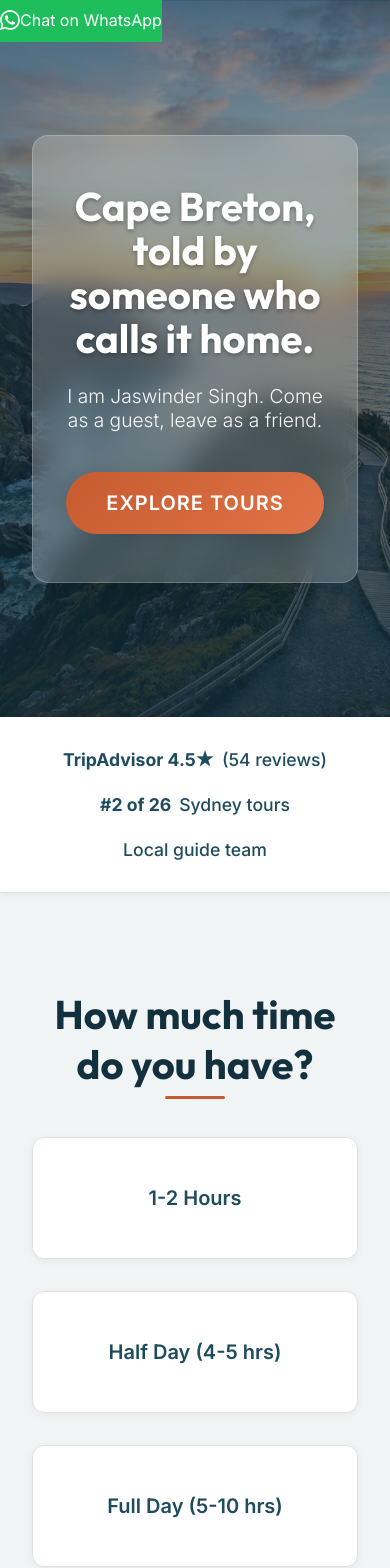
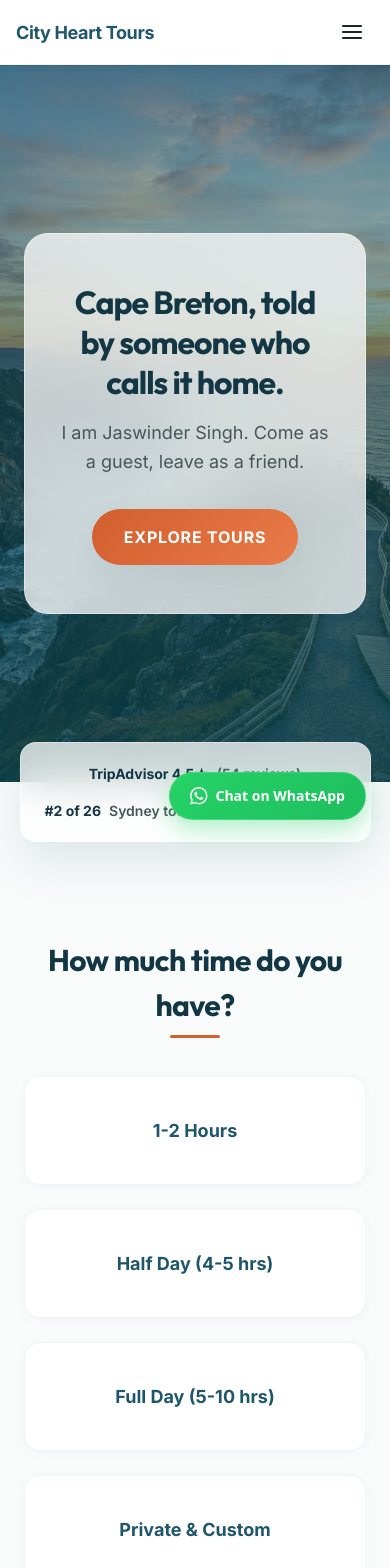
Before and after one commit to Ultron09/CityHeart, a Next.js app: page / in a window 390 px wide. Shown: the top 1568 px of the page. Built offline with nearby package versions, Linux system fonts and the light colour scheme.

Commit message:
feat: initialize project with global design tokens, responsive CSS modules, and landing page layout structure.

```diff
--- a/src/app/globals.css
+++ b/src/app/globals.css
@@ -1,90 +1,94 @@
+@import "../styles/globals.css";
+
 :root {
-  /* Coastal Blues/Greens */
-  --primary: #1F4B5E;
-  --primary-light: #316880;
-  --primary-dark: #12303D;
+  /* Dynamic Palette Overrides (Acadian Coastal Theme) */
+  --color-primary: #1e566b;
+  --color-primary-light: #2c7c9c;
+  --color-primary-dark: #123644;
+  --color-primary-50: #f2f7f9;
+  --color-primary-100: #d6e8ef;
 
-  /* Warm Accents (Amber/Rust) */
-  --accent: #C75B30;
-  --accent-light: #E07448;
-  --accent-dark: #9E4522;
+  --color-accent: #d25f2d;
+  --color-accent-light: #ea7a49;
+  --color-accent-dark: #a24219;
+  --color-accent-50: #fef5f1;
 
-  --background: #FAFAFA;
-  --foreground: #2A2A2A;
+  --color-bg: #f9fbfb;
+  --color-bg-white: #ffffff;
+  --color-bg-muted: #edf2f4;
+  --color-bg-dark: #0f1c21;
 
-  --surface: #FFFFFF;
-  --surface-alt: #F0F4F5;
+  --color-text: #1d2528;
+  --color-text-secondary: #48565b;
+  --color-text-muted: #798b92;
 
-  --border: #E0E0E0;
-  --text-muted: #666666;
+  --color-border: #e2e8eb;
+  --color-border-light: #f0f4f6;
 
-  /* Premium Aesthetics Variables */
-  --shadow-sm: 0 2px 8px rgba(0,0,0,0.05);
-  --shadow-md: 0 4px 16px rgba(0,0,0,0.08);
-  --shadow-lg: 0 12px 32px rgba(0,0,0,0.12);
-  --transition-fast: 0.15s cubic-bezier(0.4, 0, 0.2, 1);
-  --transition-normal: 0.3s cubic-bezier(0.4, 0, 0.2, 1);
-  --glass-bg: rgba(255, 255, 255, 0.85);
-  --glass-border: rgba(255, 255, 255, 0.2);
+  /* Spatial depth shadows */
+  --shadow-sm: 0 2px 8px rgba(30, 86, 107, 0.04);
+  --shadow: 0 4px 16px rgba(30, 86, 107, 0.06);
+  --shadow-md: 0 10px 30px rgba(30, 86, 107, 0.08);
+  --shadow-lg: 0 20px 48px rgba(30, 86, 107, 0.12);
+  --shadow-xl: 0 32px 64px rgba(30, 86, 107, 0.16);
+
+  /* Glassmorphism Variables */
+  --glass-bg: rgba(255, 255, 255, 0.75);
+  --glass-border: rgba(255, 255, 255, 0.4);
+  --glass-shadow: 0 8px 32px rgba(30, 86, 107, 0.06);
+
+  --transition-normal: 0.4s cubic-bezier(0.16, 1, 0.3, 1);
+  --transition-fast: 0.2s cubic-bezier(0.16, 1, 0.3, 1);
 }
 
 @media (prefers-color-scheme: dark) {
   :root {
-    --background: #121212;
-    --foreground: #F0F0F0;
+    --color-bg: #090e11;
+    --color-bg-white: #11181c;
+    --color-bg-muted: #1b262d;
+    --color-text: #f0f4f6;
+    --color-text-secondary: #b2c0c5;
+    --color-text-muted: #798b92;
 
-    --surface: #1E1E1E;
-    --surface-alt: #2C2C2C;
+    --color-border: #233139;
+    --color-border-light: #1b272d;
 
-    --border: #444444;
-    --text-muted: #AAAAAA;
+    --shadow-sm: 0 2px 8px rgba(0, 0, 0, 0.2);
+    --shadow: 0 4px 16px rgba(0, 0, 0, 0.25);
+    --shadow-md: 0 10px 30px rgba(0, 0, 0, 0.3);
+    --shadow-lg: 0 20px 48px rgba(0, 0, 0, 0.4);
+    --shadow-xl: 0 32px 64px rgba(0, 0, 0, 0.5);
 
-    --shadow-sm: 0 2px 8px rgba(0,0,0,0.2);
-    --shadow-md: 0 4px 16px rgba(0,0,0,0.3);
-    --shadow-lg: 0 12px 32px rgba(0,0,0,0.4);
-    --glass-bg: rgba(30, 30, 30, 0.85);
-    --glass-border: rgba(255, 255, 255, 0.1);
+    --glass-bg: rgba(17, 24, 28, 0.75);
+    --glass-border: rgba(255, 255, 255, 0.06);
+    --glass-shadow: 0 8px 32px rgba(0, 0, 0, 0.3);
   }
 }
 
-html {
-  height: 100%;
-}
-
-html,
+/* Base Typographic Enhancements */
 body {
-  max-width: 100vw;
-  overflow-x: hidden;
-}
-
-body {
-  min-height: 100%;
-  display: flex;
-  flex-direction: column;
-  color: var(--foreground);
-  background: var(--background);
-  font-family: var(--font-inter), Arial, Helvetica, sans-serif;
-  -webkit-font-smoothing: antialiased;
-  -moz-osx-font-smoothing: grayscale;
+  font-family: var(--font-inter), var(--font-sans);
+  background-color: var(--color-bg);
+  color: var(--color-text);
+  transition: background-color var(--transition-normal), color var(--transition-normal);
 }
 
 h1, h2, h3, h4, h5, h6 {
-  font-family: var(--font-outfit), Arial, Helvetica, sans-serif;
+  font-family: var(--font-outfit), var(--font-sans);
+  font-weight: 700;
+  letter-spacing: -0.02em;
 }
 
-* {
-  box-sizing: border-box;
-  padding: 0;
-  margin: 0;
+/* Dynamic Entrance Animation Class */
+.animate-entrance {
+  opacity: 0;
+  transform: translateY(20px);
+  animation: floatIn 0.8s var(--transition-normal) forwards;
 }
 
-a {
-  color: inherit;
-  text-decoration: none;
-}
-
-@media (prefers-color-scheme: dark) {
-  html {
-    color-scheme: dark;
+@keyframes floatIn {
+  to {
+    opacity: 1;
+    transform: translateY(0);
   }
 }
--- a/src/app/layout.tsx
+++ b/src/app/layout.tsx
@@ -17,6 +17,7 @@ export const metadata: Metadata = {
   description: "Experience the real Cape Breton with Jaswinder Singh. Offering private and small-group tours of the Cabot Trail, Louisbourg, and more.",
 };
 
+import NavBar from "@/components/NavBar";
 import WhatsAppButton from '@/components/WhatsAppButton';
 
 export default function RootLayout({
@@ -27,6 +28,7 @@ export default function RootLayout({
   return (
     <html lang="en" className={`${outfit.variable} ${inter.variable}`}>
       <body>
+        <NavBar />
         <main>{children}</main>
         <WhatsAppButton variant="floating" />
       </body>
--- a/src/app/page.module.css
+++ b/src/app/page.module.css
@@ -2,112 +2,149 @@
   display: flex;
   flex-direction: column;
   min-height: 100vh;
+  background-color: var(--color-bg);
 }
 
+/* Immersive Hero Section */
 .hero {
+  position: relative;
   height: 85vh;
   min-height: 600px;
-  background-color: var(--primary-dark);
-  background-image: linear-gradient(rgba(18, 48, 61, 0.4), rgba(18, 48, 61, 0.8)), url('/hero-bg.png');
-  background-size: cover;
-  background-position: center;
-  background-attachment: fixed;
   display: flex;
   align-items: center;
   justify-content: center;
   text-align: center;
-  color: white;
-  padding: 2rem;
-  position: relative;
+  color: var(--color-text-inverse);
+  padding: var(--space-6);
+  background-color: var(--color-primary-dark);
+  background-image: linear-gradient(rgba(15, 74, 85, 0.4), rgba(15, 74, 85, 0.8)), url('/hero-bg.png');
+  background-size: cover;
+  background-position: center;
+  background-attachment: fixed;
+  overflow: hidden;
+  perspective: 1000px;
 }
 
+/* Glassmorphic overlay card */
 .heroOverlay {
+  position: relative;
   max-width: 800px;
-  background: var(--glass-border);
-  backdrop-filter: blur(12px);
-  padding: 3rem 2rem;
-  border-radius: 16px;
-  border: 1px solid rgba(255, 255, 255, 0.2);
-  box-shadow: var(--shadow-lg);
-  animation: fadeUp 0.8s var(--transition-normal) forwards;
-  opacity: 0;
-  transform: translateY(20px);
+  background: var(--glass-bg);
+  backdrop-filter: blur(24px);
+  -webkit-backdrop-filter: blur(24px);
+  border: 1px solid var(--glass-border);
+  padding: var(--space-12) var(--space-8);
+  border-radius: var(--radius-2xl);
+  box-shadow: var(--shadow-xl);
+  animation: slideUpFade 1s var(--transition-normal) forwards;
+  color: var(--color-text);
+  transform-style: preserve-3d;
 }
 
-@keyframes fadeUp {
+@keyframes slideUpFade {
+  from {
+    opacity: 0;
+    transform: translateY(40px) translateZ(-50px) rotateX(10deg);
+  }
   to {
     opacity: 1;
-    transform: translateY(0);
+    transform: translateY(0) translateZ(0) rotateX(0deg);
   }
 }
 
 .heroTitle {
-  font-size: clamp(2.5rem, 5vw, 4rem);
-  font-weight: 700;
-  margin-bottom: 1.5rem;
-  line-height: 1.1;
-  text-shadow: 0 2px 4px rgba(0,0,0,0.3);
+  font-size: clamp(2rem, 5vw, 3.5rem);
+  font-weight: var(--font-bold);
+  line-height: var(--leading-tight);
+  margin-bottom: var(--space-4);
+  color: var(--color-primary-dark);
+  letter-spacing: -0.03em;
 }
 
 .heroSubtitle {
-  font-size: clamp(1.2rem, 2.5vw, 1.5rem);
-  margin-bottom: 2.5rem;
-  opacity: 0.95;
-  font-weight: 300;
+  font-size: clamp(1.125rem, 2.5vw, 1.375rem);
+  line-height: var(--leading-relaxed);
+  margin-bottom: var(--space-8);
+  color: var(--color-text-secondary);
+  font-weight: var(--font-normal);
 }
 
 .heroCTA {
-  display: inline-block;
-  background: linear-gradient(135deg, var(--accent) 0%, var(--accent-light) 100%);
-  color: white;
-  padding: 1.2rem 2.5rem;
-  font-size: 1.25rem;
-  font-weight: 600;
-  border-radius: 50px;
+  display: inline-flex;
+  align-items: center;
+  justify-content: center;
+  background: linear-gradient(135deg, var(--color-accent) 0%, var(--color-accent-light) 100%);
+  color: var(--color-text-inverse);
+  padding: var(--space-4) var(--space-8);
+  font-size: var(--text-base);
+  font-weight: var(--font-bold);
+  border-radius: var(--radius-full);
+  box-shadow: var(--shadow-md);
   transition: all var(--transition-fast);
-  box-shadow: var(--shadow-md);
   text-transform: uppercase;
-  letter-spacing: 1px;
+  letter-spacing: 0.05em;
 }
 
 .heroCTA:hover {
-  transform: translateY(-2px) scale(1.02);
-  box-shadow: 0 8px 20px rgba(199, 91, 48, 0.4);
+  transform: translateY(-3px) scale(1.03);
+  box-shadow: 0 12px 24px rgba(196, 107, 37, 0.4);
 }
 
+.heroCTA:active {
+  transform: translateY(-1px) scale(1.01);
+}
+
+/* Floating Glass Trust Bar */
 .trustBar {
   display: flex;
   justify-content: space-around;
   align-items: center;
-  padding: 2rem;
-  background: var(--surface);
-  border-bottom: 1px solid var(--border);
+  max-width: 1200px;
+  width: 90%;
+  margin: -40px auto 0;
+  padding: var(--space-5) var(--space-4);
+  background: var(--glass-bg);
+  backdrop-filter: blur(20px);
+  -webkit-backdrop-filter: blur(20px);
+  border: 1px solid var(--glass-border);
+  border-radius: var(--radius-xl);
+  box-shadow: var(--shadow-lg);
+  z-index: var(--z-sticky);
   flex-wrap: wrap;
-  gap: 1.5rem;
-  box-shadow: var(--shadow-sm);
-  position: relative;
-  z-index: 10;
+  gap: var(--space-4);
 }
 
 .trustBadge {
-  font-size: 1.1rem;
-  color: var(--primary);
+  font-size: var(--text-sm);
+  color: var(--color-text-secondary);
   display: flex;
   align-items: center;
-  gap: 0.5rem;
-  font-weight: 500;
+  gap: var(--space-2);
+  font-weight: var(--font-semibold);
+  transition: transform var(--transition-fast);
 }
 
+.trustBadge:hover {
+  transform: translateY(-2px);
+  color: var(--color-primary);
+}
+
+.trustBadge strong {
+  color: var(--color-primary-dark);
+  font-weight: var(--font-bold);
+}
+
+/* Intent-based Tour Selector Section */
 .intentSelector {
-  padding: 6rem 2rem;
-  background-color: var(--surface-alt);
+  padding: var(--space-24) var(--space-6);
   text-align: center;
+  perspective: 1200px;
 }
 
 .intentSelector h2 {
-  font-size: 2.5rem;
-  color: var(--primary-dark);
-  margin-bottom: 3rem;
+  font-size: var(--text-3xl);
+  color: var(--color-primary-dark);
+  margin-bottom: var(--space-12);
   position: relative;
   display: inline-block;
 }
@@ -118,72 +155,72 @@
   bottom: -10px;
   left: 50%;
   transform: translateX(-50%);
-  width: 60px;
+  width: 50px;
   height: 3px;
-  background-color: var(--accent);
-  border-radius: 2px;
+  background-color: var(--color-accent);
+  border-radius: var(--radius-full);
 }
 
 .intentGrid {
   display: grid;
   grid-template-columns: repeat(auto-fit, minmax(240px, 1fr));
-  gap: 2rem;
+  gap: var(--space-6);
   max-width: 1200px;
   margin: 0 auto;
 }
 
 .intentCard {
   display: flex;
+  flex-direction: column;
   align-items: center;
   justify-content: center;
-  padding: 3rem 2rem;
-  background-color: var(--surface);
-  border: 1px solid var(--border);
-  border-radius: 12px;
-  font-size: 1.25rem;
-  font-weight: 600;
-  color: var(--primary);
+  padding: var(--space-10) var(--space-6);
+  background-color: var(--color-bg-white);
+  border: 1px solid var(--color-border-light);
+  border-radius: var(--radius-xl);
+  font-size: var(--text-lg);
+  font-weight: var(--font-bold);
+  color: var(--color-primary);
   transition: all var(--transition-normal);
   box-shadow: var(--shadow-sm);
+  cursor: pointer;
   position: relative;
   overflow: hidden;
-  z-index: 1;
+  will-change: transform, box-shadow;
 }
 
 .intentCard::before {
   content: '';
   position: absolute;
-  top: 0;
-  left: 0;
-  width: 100%;
-  height: 100%;
-  background: linear-gradient(135deg, rgba(31, 75, 94, 0.05) 0%, rgba(31, 75, 94, 0) 100%);
-  z-index: -1;
+  inset: 0;
+  background: linear-gradient(135deg, rgba(26, 110, 124, 0.04) 0%, rgba(26, 110, 124, 0) 100%);
+  opacity: 0;
   transition: opacity var(--transition-normal);
-  opacity: 0;
 }
 
 .intentCard:hover {
-  transform: translateY(-8px);
+  transform: translate3d(0, -8px, 15px) rotateX(2deg);
   box-shadow: var(--shadow-lg);
-  border-color: var(--primary-light);
-  color: var(--primary-dark);
+  border-color: var(--color-primary-light);
+  color: var(--color-primary-dark);
 }
 
 .intentCard:hover::before {
   opacity: 1;
 }
 
+/* Featured Section */
 .featuredTour {
-  padding: 6rem 2rem;
+  padding: var(--space-20) var(--space-6);
   text-align: center;
-  background: var(--surface);
+  background-color: var(--color-bg-white);
+  border-top: 1px solid var(--color-border-light);
 }
 
 .featuredTour h2 {
-  font-size: 2.5rem;
-  color: var(--primary-dark);
-  margin-bottom: 3rem;
+  font-size: var(--text-3xl);
+  color: var(--color-primary-dark);
+  margin-bottom: var(--space-12);
   position: relative;
   display: inline-block;
 }
@@ -194,10 +231,10 @@
   bottom: -10px;
   left: 50%;
   transform: translateX(-50%);
-  width: 60px;
+  width: 50px;
   height: 3px;
-  background-color: var(--accent);
-  border-radius: 2px;
+  background-color: var(--color-accent);
+  border-radius: var(--radius-full);
 }
 
 .featuredWrapper {
@@ -206,8 +243,10 @@
   text-align: left;
 }
 
+/* Reviews Ticker Section */
 .reviewsSection {
-  padding: 5rem 0;
-  background: linear-gradient(to right, var(--primary-dark), var(--primary));
-  color: white;
+  padding: var(--space-16) 0;
+  background: linear-gradient(135deg, var(--color-primary-dark) 0%, #173841 100%);
+  color: var(--color-text-inverse);
+  box-shadow: inset 0 8px 32px rgba(0, 0, 0, 0.1);
 }
--- /dev/null
+++ b/src/components/NavBar.tsx
@@ -0,0 +1,166 @@
+"use client";
+
+import { useState } from "react";
+import Link from "next/link";
+import { usePathname } from "next/navigation";
+import styles from "./NavBar.module.css";
+
+export default function NavBar() {
+  const pathname = usePathname();
+  const [isOpen, setIsOpen] = useState(false);
+
+  const navLinks = [
+    { name: "Home", path: "/" },
+    { name: "Our Tours", path: "/tours" },
+    { name: "Meet Jessie", path: "/meet-your-guide" },
+    { name: "Cruise Segment", path: "/cruise-passengers" },
+    { name: "TripAdvisor Reviews", path: "/reviews" },
+    { name: "FAQ", path: "/faq" },
+    { name: "Contact", path: "/contact" },
+  ];
+
+  const handleToggle = () => setIsOpen(!isOpen);
+  const handleClose = () => setIsOpen(false);
+
+  return (
+    <header className={styles.nav}>
+      <div className={styles.inner}>
+        {/* Logo */}
+        <Link href="/" className={styles.logo} onClick={handleClose}>
+          City Heart Tours
+        </Link>
+
+        {/* Desktop Links */}
+        <nav className={styles.desktopLinks} aria-label="Main Navigation">
+          {navLinks.map((link) => {
+            const isActive = pathname === link.path;
+            return (
+              <Link
+                key={link.path}
+                href={link.path}
+                className={`${styles.link} ${isActive ? styles.linkActive : ""}`}
+              >
+                {link.name}
+              </Link>
+            );
+          })}
+        </nav>
+
+        {/* Call to action (Phone Link) */}
+        <a href="tel:+19025550199" className={styles.phoneLink}>
+          <svg
+            width="16"
+            height="16"
+            viewBox="0 0 24 24"
+            fill="none"
+            stroke="currentColor"
+            strokeWidth="2.5"
+            strokeLinecap="round"
+            strokeLinejoin="round"
+            aria-hidden="true"
+          >
+            <path d="M22 16.92v3a2 2 0 0 1-2.18 2 19.79 19.79 0 0 1-8.63-3.07 19.5 19.5 0 0 1-6-6 19.79 19.79 0 0 1-3.07-8.67A2 2 0 0 1 4.11 2h3a2 2 0 0 1 2 1.72 12.84 12.84 0 0 0 .7 2.81 2 2 0 0 1-.45 2.11L8.09 9.91a16 16 0 0 0 6 6l1.27-1.27a2 2 0 0 1 2.11-.45 12.84 12.84 0 0 0 2.81.7A2 2 0 0 1 22 16.92z" />
+          </svg>
+          <span>Call Jessie</span>
+        </a>
+
+        {/* Mobile Hamburger Toggle */}
+        <button
+          className={styles.hamburger}
+          onClick={handleToggle}
+          aria-expanded={isOpen}
+          aria-label="Toggle Menu"
+        >
+          {isOpen ? (
+            <svg
+              width="24"
+              height="24"
+              viewBox="0 0 24 24"
+              fill="none"
+              stroke="currentColor"
+              strokeWidth="2"
+              strokeLinecap="round"
+              strokeLinejoin="round"
+            >
+              <line x1="18" y1="6" x2="6" y2="18"></line>
+              <line x1="6" y1="6" x2="18" y2="18"></line>
+            </svg>
+          ) : (
+            <svg
+              width="24"
+              height="24"
+              viewBox="0 0 24 24"
+              fill="none"
+              stroke="currentColor"
+              strokeWidth="2"
+              strokeLinecap="round"
+              strokeLinejoin="round"
+            >
+              <line x1="3" y1="12" x2="21" y2="12"></line>
+              <line x1="3" y1="6" x2="21" y2="6"></line>
+              <line x1="3" y1="18" x2="21" y2="18"></line>
+            </svg>
+          )}
+        </button>
+      </div>
+
+      {/* Mobile Drawer Overlay */}
+      <div className={`${styles.mobileMenu} ${isOpen ? styles.mobileMenuOpen : ""}`}>
+        <div className={styles.mobileMenuHeader}>
+          <span className={styles.logo}>City Heart Tours</span>
+          <button
+            className={styles.mobileClose}
+            onClick={handleClose}
+            aria-label="Close Menu"
+          >
+            <svg
+              width="24"
+              height="24"
+              viewBox="0 0 24 24"
+              fill="none"
+              stroke="currentColor"
+              strokeWidth="2"
+              strokeLinecap="round"
+              strokeLinejoin="round"
+            >
+              <line x1="18" y1="6" x2="6" y2="18"></line>
+              <line x1="6" y1="6" x2="18" y2="18"></line>
+            </svg>
+          </button>
+        </div>
+
+        <nav className={styles.mobileLinks}>
+          {navLinks.map((link) => {
+            const isActive = pathname === link.path;
+            return (
+              <Link
+                key={link.path}
+                href={link.path}
+                className={`${styles.mobileLink} ${isActive ? styles.mobileLinkActive : ""}`}
+                onClick={handleClose}
+              >
+                {link.name}
+              </Link>
+            );
+          })}
+        </nav>
+
+        <a href="tel:+19025550199" className={styles.mobilePhone} onClick={handleClose}>
+          <svg
+            width="20"
+            height="20"
+            viewBox="0 0 24 24"
+            fill="none"
+            stroke="currentColor"
+            strokeWidth="2"
+            strokeLinecap="round"
+            strokeLinejoin="round"
+          >
+            <path d="M22 16.92v3a2 2 0 0 1-2.18 2 19.79 19.79 0 0 1-8.63-3.07 19.5 19.5 0 0 1-6-6 19.79 19.79 0 0 1-3.07-8.67A2 2 0 0 1 4.11 2h3a2 2 0 0 1 2 1.72 12.84 12.84 0 0 0 .7 2.81 2 2 0 0 1-.45 2.11L8.09 9.91a16 16 0 0 0 6 6l1.27-1.27a2 2 0 0 1 2.11-.45 12.84 12.84 0 0 0 2.81.7A2 2 0 0 1 22 16.92z" />
+          </svg>
+          Call Jessie (902) 555-0199
+        </a>
+      </div>
+    </header>
+  );
+}
--- a/src/components/WhatsAppButton.module.css
+++ b/src/components/WhatsAppButton.module.css
@@ -11,8 +11,14 @@
   border: none;
   cursor: pointer;
   -webkit-tap-highlight-color: transparent;
-  transition: var(--transition-colors), box-shadow var(--transition),
-    transform var(--transition);
+  transition: all var(--transition-fast);
+  font-family: var(--font-sans);
+  font-weight: var(--font-bold);
+  box-shadow: var(--shadow-sm);
+  border-radius: var(--radius-md);
+  position: relative;
+  overflow: hidden;
+  will-change: transform, box-shadow;
 }
 
 .button:focus-visible {
@@ -25,11 +31,14 @@
   width: 1.25em;
   height: 1.25em;
   flex-shrink: 0;
+  transition: transform var(--transition-fast);
+}
+
+.button:hover .icon {
+  transform: scale(1.1) rotate(5deg);
 }
 
 .label {
-  font-family: var(--font-sans);
-  font-weight: var(--font-semibold);
   line-height: var(--leading-tight);
   white-space: nowrap;
 }
@@ -37,19 +46,20 @@
 /* ---- Variant: floating ---- */
 .floating {
   position: fixed;
-  bottom: var(--space-5);
-  right: var(--space-5);
+  bottom: var(--space-6);
+  right: var(--space-6);
   z-index: var(--z-sticky);
 
-  min-width: 44px;
-  min-height: 44px;
-  padding: var(--space-3) var(--space-4);
+  min-width: 48px;
+  min-height: 48px;
+  padding: var(--space-3) var(--space-5);
   border-radius: var(--radius-full);
 
-  background-color: #25D366;
+  background: linear-gradient(135deg, #25D366 0%, #1ebe5d 100%);
   color: #ffffff;
   font-size: var(--text-sm);
-  box-shadow: var(--shadow-lg);
+  box-shadow: 0 10px 24px rgba(37, 211, 102, 0.35);
+  border: 1px solid rgba(255, 255, 255, 0.15);
 
   /* Hidden on desktop by default — shown only on mobile */
   display: none;
@@ -67,38 +77,36 @@
 }
 
 .floating:hover {
-  background-color: #1ebe5d;
-  box-shadow: var(--shadow-xl);
-  transform: translateY(-2px);
+  transform: translateY(-4px) scale(1.03);
+  box-shadow: 0 16px 32px rgba(37, 211, 102, 0.5);
 }
 
 .floating:active {
-  transform: translateY(0);
-  box-shadow: var(--shadow-md);
+  transform: translateY(-1px);
+  box-shadow: 0 8px 16px rgba(37, 211, 102, 0.4);
 }
 
 /* ---- Variant: inline ---- */
 .inline {
   min-width: 44px;
   min-height: 44px;
-  padding: var(--space-2) var(--space-4);
+  padding: var(--space-2) var(--space-5);
   border-radius: var(--radius-md);
 
-  background-color: #25D366;
+  background: linear-gradient(135deg, #25D366 0%, #1ebe5d 100%);
   color: #ffffff;
   font-size: var(--text-base);
-  box-shadow: var(--shadow-sm);
+  box-shadow: 0 4px 12px rgba(37, 211, 102, 0.15);
+  border: 1px solid rgba(255, 255, 255, 0.1);
 }
 
 .inline:hover {
-  background-color: #1ebe5d;
-  box-shadow: var(--shadow-md);
-  transform: translateY(-1px);
+  transform: translateY(-2px);
+  box-shadow: 0 8px 20px rgba(37, 211, 102, 0.3);
 }
 
 .inline:active {
   transform: translateY(0);
-  box-shadow: none;
 }
 
 /* ---- Variant: primary ---- */
@@ -108,10 +116,11 @@
   padding: var(--space-4) var(--space-8);
   border-radius: var(--radius-lg);
 
-  background-color: var(--color-accent);
+  background: linear-gradient(135deg, var(--color-accent) 0%, var(--color-accent-light) 100%);
   color: var(--color-text-inverse);
   font-size: var(--text-lg);
   box-shadow: var(--shadow-md);
+  border: 1px solid rgba(255, 255, 255, 0.1);
 }
 
 .primary .icon {
@@ -120,24 +129,25 @@
 }
 
 .primary:hover {
-  background-color: var(--color-accent-dark);
-  box-shadow: var(--shadow-lg);
-  transform: translateY(-2px);
+  transform: translateY(-3px) scale(1.02);
+  box-shadow: 0 12px 24px rgba(196, 107, 37, 0.35);
 }
 
 .primary:active {
-  transform: translateY(0);
+  transform: translateY(-1px);
   box-shadow: var(--shadow-sm);
 }
 
 /* Respect reduced motion */
 @media (prefers-reduced-motion: reduce) {
-  .button {
+  .button,
+  .icon {
     transition: none;
   }
 
   .button:hover,
-  .button:active {
+  .button:active,
+  .button:hover .icon {
     transform: none;
   }
 }
```
Also changed, not shown: src/components/TourCard.module.css (+35 -16 lines).
